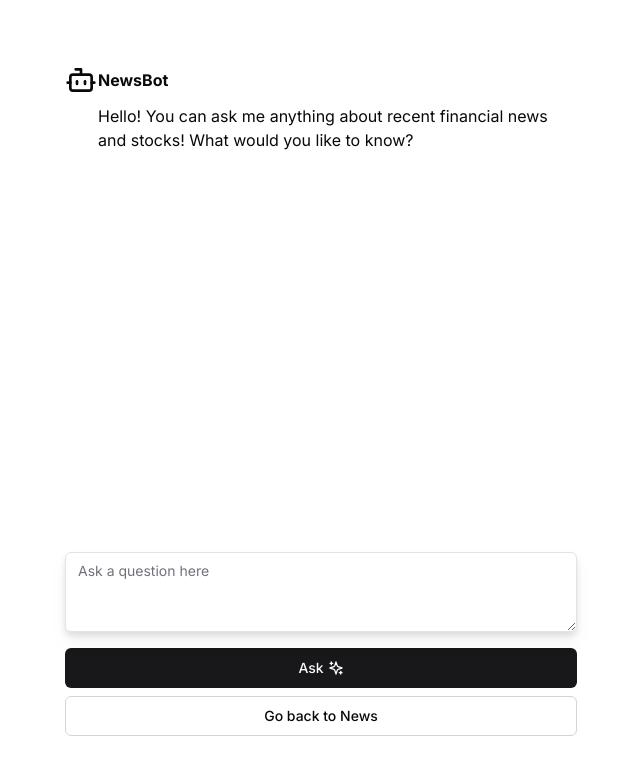
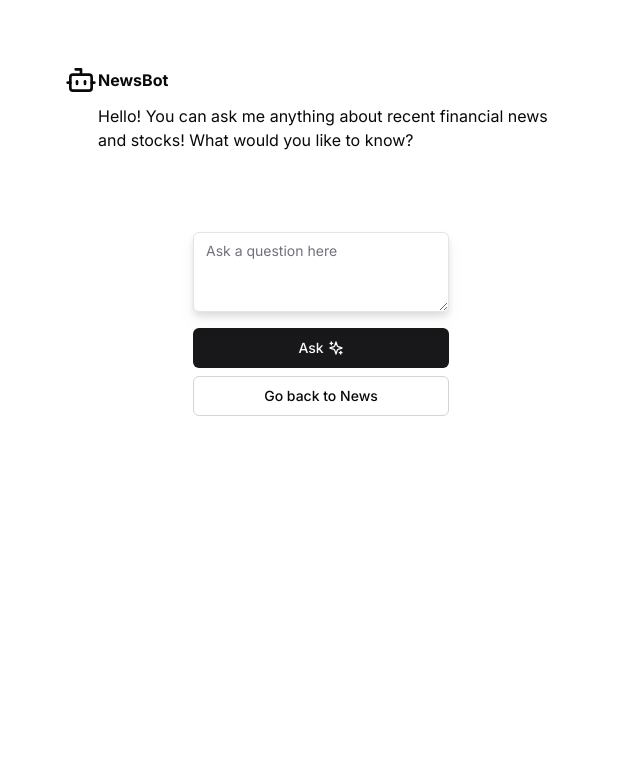
Before and after one commit to sukrutimallesh/Hackarama-2024, a Next.js app in the folder frontend-next/: page /chat in a window 1280 px wide. Shown: the top 774 px of the page, without its empty margins (319-959 px from the left). Built offline with nearby package versions, Linux system fonts and the light colour scheme.

Commit message:
Make changes to textarea layout and system prompt

```diff
--- a/frontend-next/src/app/chat/page.tsx
+++ b/frontend-next/src/app/chat/page.tsx
@@ -12,7 +12,7 @@ const baseChatHistory: ChatHistoryObj[] = [
 	{
 		role: "system",
 		content:
-			"You are a helpful assistant with information about financial news. Utilize the context that is given to you to answer the user's questions. If the context does not provide an answer to you, then simply state \"I don't know the answer to that.\"",
+			"You are a helpful assistant with information about financial news. Utilize the context that is given to you to best answer the user's question.",
 	},
 ];
 
@@ -31,6 +31,8 @@ export default function ChatPage() {
 			role: "user",
 			content: chatMessage,
 		});
+
+		setChatMessage("");
 
 		const res = await fetch("/api", {
 			method: "POST",
@@ -61,7 +63,8 @@ export default function ChatPage() {
 					/>
 				);
 			})}
-			<div className="flex flex-col gap-4 fixed bottom-16 left-1/2 transform -translate-x-1/2 min-w-[512px]">
+			<div className="w-full flex justify-center pt-8">
+				<div className="flex flex-col gap-4 w-1/2">
 					<Textarea
 						value={chatMessage}
 						onChange={(e) => setChatMessage(e.target.value)}
@@ -86,6 +89,7 @@ export default function ChatPage() {
 						</Link>
 					</div>
 				</div>
+			</div>
 		</main>
 	);
 }
```
Lines whose indentation alone changed are shown as unchanged.
